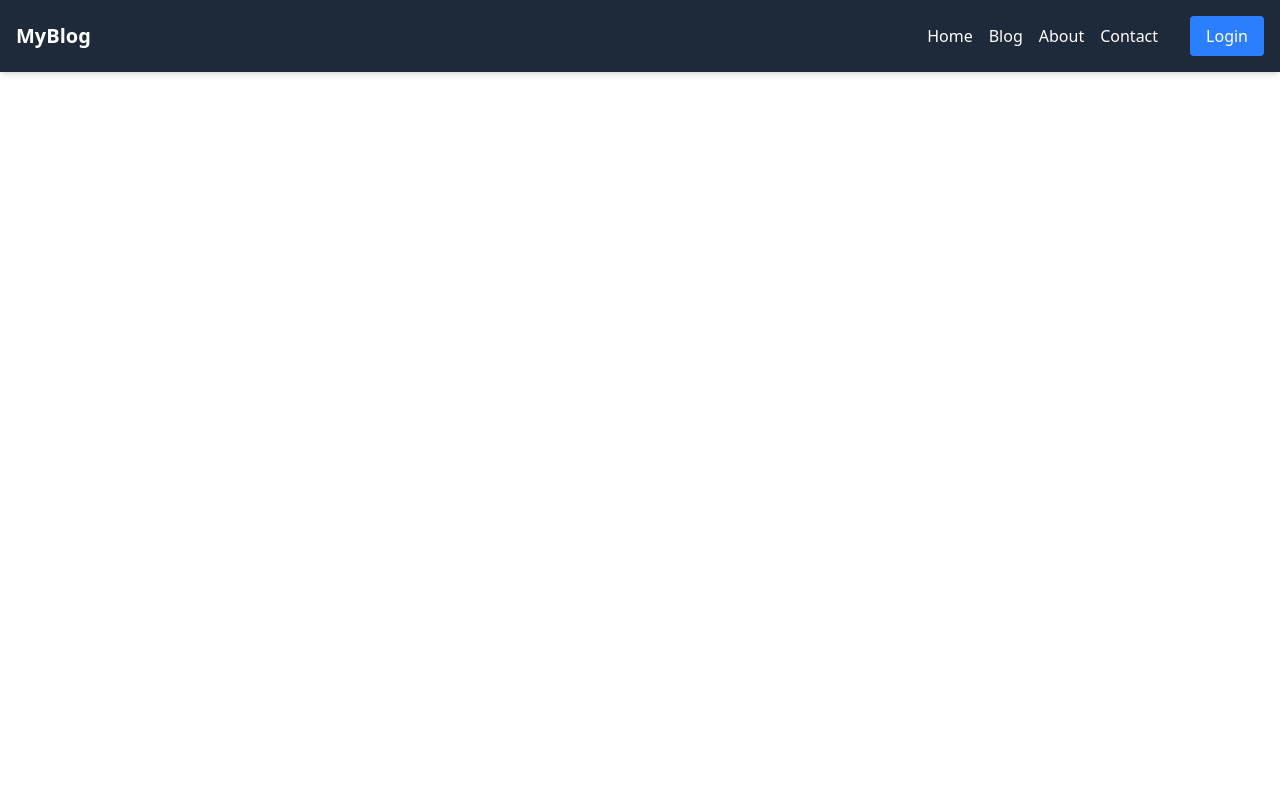
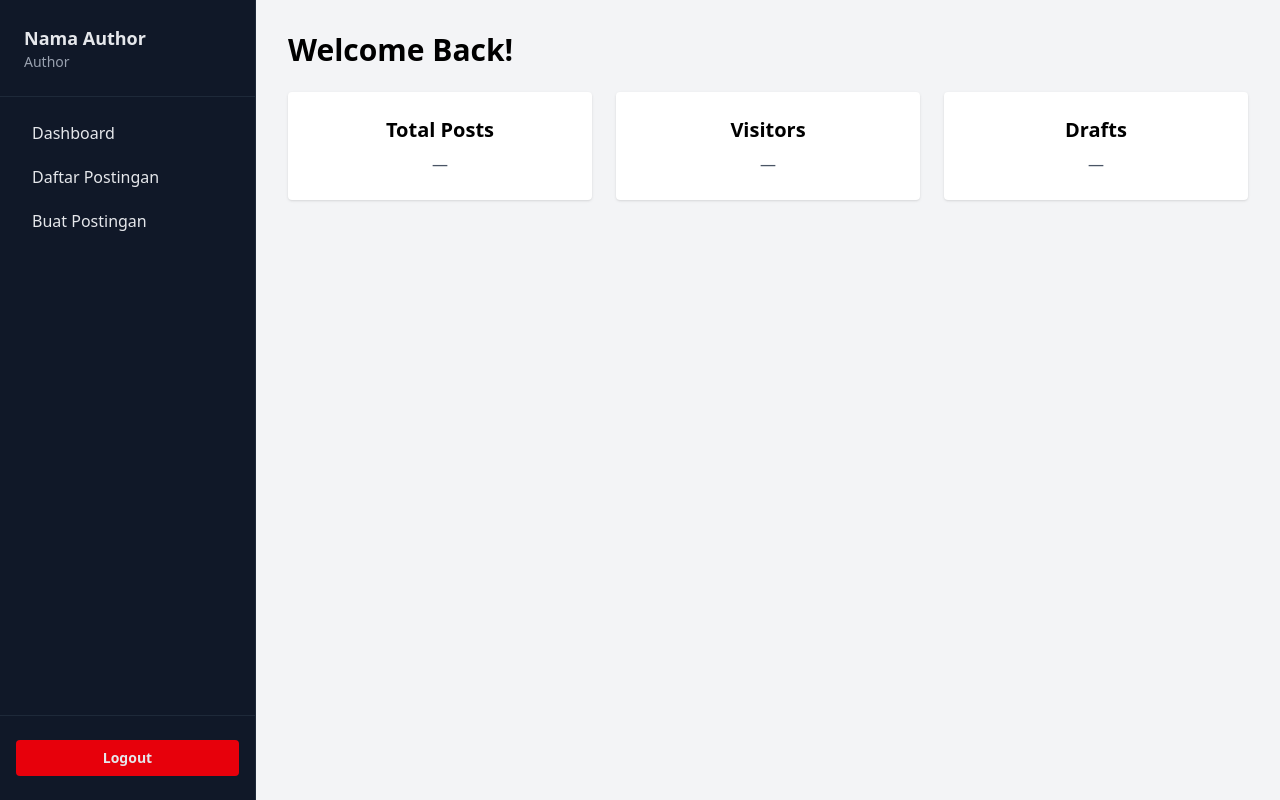
Before and after one commit to HuntNugie/react-frontend-ngk-blog, a React app: page /dashboard in a window 1280 px wide. Built offline with nearby package versions, Linux system fonts and the light colour scheme; the HTML template or start-up script is replaced by a standard one.

Commit message:
layouts:membuat layouts terpisah bersamaan dengan membuat dashboard untuk halaman author

```diff
--- a/src/App.jsx
+++ b/src/App.jsx
@@ -1,28 +1,35 @@
-import { BrowserRouter,Routes,Route } from "react-router-dom"
-import Navbar from "./components/Navbar.jsx"
-import HomePage from "./pages/HomePage.jsx"
-import BlogPage from "./pages/BlogPage.jsx"
-import AboutPage from "./pages/AboutPage.jsx"
-import ContactPage from "./pages/ContactPage.jsx"
-import LoginPage from "./pages/Auth/LoginPage.jsx"
-import RegisterPage from "./pages/Auth/RegisterPage.jsx"
+import {BrowserRouter, Routes, Route} from "react-router-dom";
+import Navbar from "./components/Navbar.jsx";
+import HomePage from "./pages/HomePage.jsx";
+import BlogPage from "./pages/BlogPage.jsx";
+import AboutPage from "./pages/AboutPage.jsx";
+import ContactPage from "./pages/ContactPage.jsx";
+import LoginPage from "./pages/Auth/LoginPage.jsx";
+import RegisterPage from "./pages/Auth/RegisterPage.jsx";
+import PublicLayout from "./layouts/PublicLayout.jsx";
+import AuthorLayout from "./layouts/AuthorLayout.jsx";
+import DashboardPage from "./pages/Author/DashboardPage.jsx";
 function App() {
     return (
         <>
             <BrowserRouter>
-      <Navbar/>
                 <Routes>
-          <Route path="/" element={<HomePage/>}/>
-          <Route path="/blog" element={<BlogPage/>}/>
-          <Route path="/about" element={<AboutPage/>}/>
-          <Route path="/about" element={<AboutPage/>}/>
-          <Route path="/contact" element={<ContactPage/>}/>
-          <Route path="/login" element={<LoginPage/>}/>
-          <Route path="/register" element={<RegisterPage/>}/>
+                    <Route element={<PublicLayout />}>
+                        <Route path="/" element={<HomePage />} />
+                        <Route path="/blog" element={<BlogPage />} />
+                        <Route path="/about" element={<AboutPage />} />
+                        <Route path="/about" element={<AboutPage />} />
+                        <Route path="/contact" element={<ContactPage />} />
+                        <Route path="/login" element={<LoginPage />} />
+                        <Route path="/register" element={<RegisterPage />} />
+                    </Route>
+                    <Route element={<AuthorLayout/>}>
+                      <Route path="/dashboard" element={<DashboardPage/>}/>
+                    </Route>
                 </Routes>
             </BrowserRouter>
         </>
-  )
+    );
 }
 
-export default App
+export default App;
--- /dev/null
+++ b/src/components/Author/Sidebar.jsx
@@ -0,0 +1,39 @@
+const Sidebar = () => {
+    return (
+        <>
+            <aside className="w-64 h-screen bg-gray-900 text-gray-200 flex flex-col border-r border-gray-800">
+                {/* Header Profile */}
+                <div className="px-6 py-6 border-b border-gray-800">
+                    <div className="flex flex-col">
+                        <span className="text-lg font-semibold">Nama Author</span>
+                        <span className="text-sm text-gray-400">Author</span>
+                    </div>
+                </div>
+
+                {/* Navigation */}
+                <nav className="flex-1 px-4 py-4 space-y-1">
+                    <a href="#" className="block px-4 py-2 rounded hover:bg-gray-800 transition">
+                        Dashboard
+                    </a>
+
+                    <a href="#" className="block px-4 py-2 rounded hover:bg-gray-800 transition">
+                        Daftar Postingan
+                    </a>
+
+                    <a href="#" className="block px-4 py-2 rounded hover:bg-gray-800 transition">
+                        Buat Postingan
+                    </a>
+                </nav>
+
+                {/* Footer / Logout */}
+                <div className="px-4 py-6 border-t border-gray-800">
+                    <button className="w-full py-2 rounded bg-red-600 hover:bg-red-700 transition text-sm font-semibold">
+                        Logout
+                    </button>
+                </div>
+            </aside>
+        </>
+    );
+};
+
+export default Sidebar;
--- /dev/null
+++ b/src/layouts/AuthorLayout.jsx
@@ -0,0 +1,16 @@
+import {Outlet} from "react-router-dom";
+import Sidebar from "../components/Author/Sidebar";
+
+export default function AuthorLayout() {
+    return (
+        <>
+            <div className="flex h-screen bg-gray-100 overflow-hidden">
+                <Sidebar/>
+                {/* MAIN CONTENT AREA */}
+                <div className="flex-1 p-8 overflow-y-auto space-y-16">
+                    <Outlet/>
+                </div>
+            </div>
+        </>
+    );
+}
--- /dev/null
+++ b/src/layouts/PublicLayout.jsx
@@ -0,0 +1,12 @@
+import { Outlet } from "react-router-dom";
+import Navbar from "../components/Navbar";
+export default function PublicLayout(){
+    return (
+        <>
+            <Navbar/>
+            <main className="p-1">
+                <Outlet/>
+            </main>
+        </>
+    )
+}
--- /dev/null
+++ b/src/pages/Author/DashboardPage.jsx
@@ -0,0 +1,28 @@
+const DashboardPage = () => {
+    return (
+        <>
+            {/* DASHBOARD HOME SECTION */}
+            <section id="dashboard-home">
+                <h1 className="text-3xl font-bold mb-6">Welcome Back!</h1>
+
+                <div className="grid grid-cols-1 md:grid-cols-3 gap-6">
+                    <div className="p-6 bg-white rounded shadow text-center">
+                        <h3 className="text-xl font-bold mb-2">Total Posts</h3>
+                        <p className="text-gray-600">—</p>
+                    </div>
+                    <div className="p-6 bg-white rounded shadow text-center">
+                        <h3 className="text-xl font-bold mb-2">Visitors</h3>
+                        <p className="text-gray-600">—</p>
+                    </div>
+                    <div className="p-6 bg-white rounded shadow text-center">
+                        <h3 className="text-xl font-bold mb-2">Drafts</h3>
+                        <p className="text-gray-600">—</p>
+                    </div>
+                </div>
+            </section>
+
+        </>
+    );
+};
+
+export default DashboardPage;
```
Lines whose indentation alone changed are shown as unchanged.
